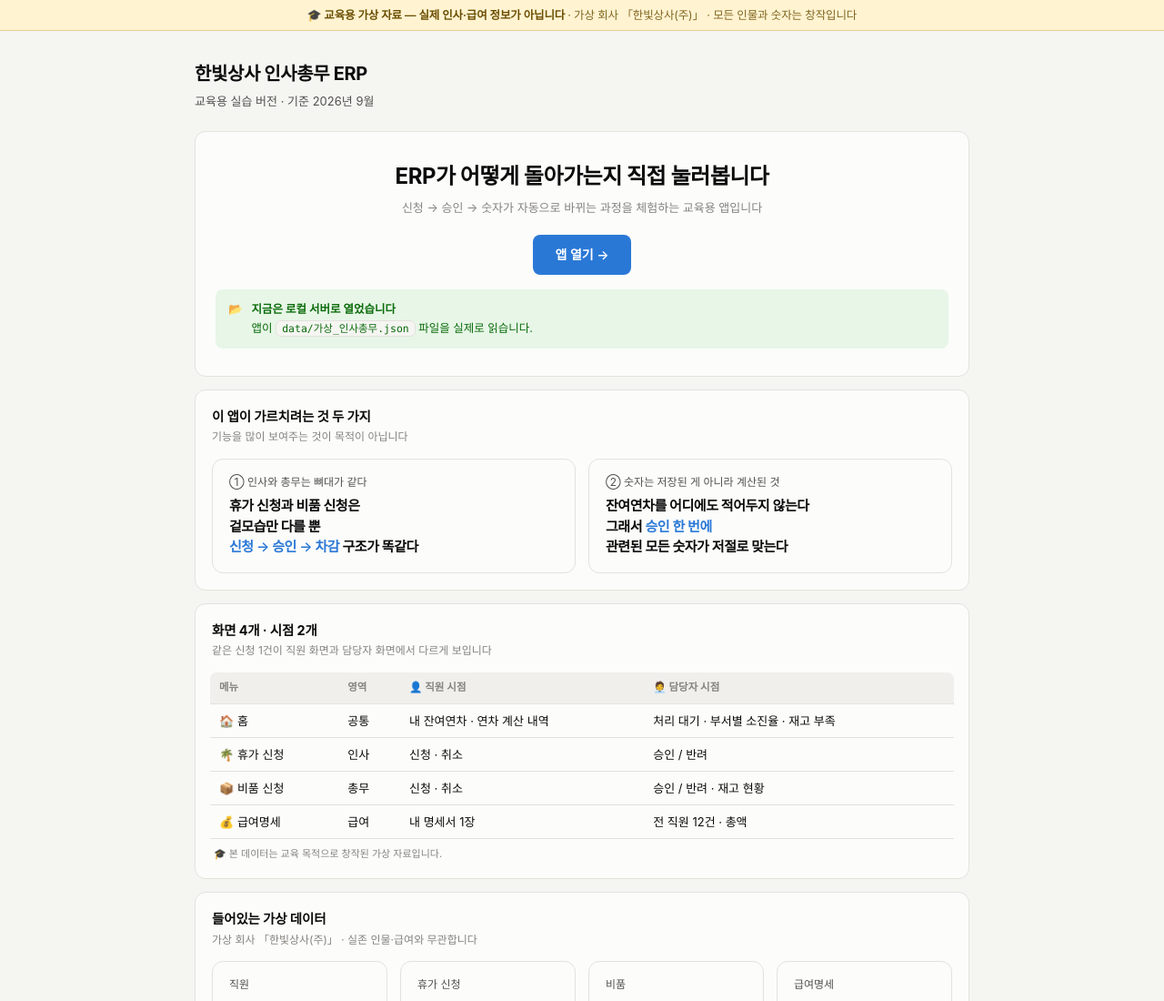
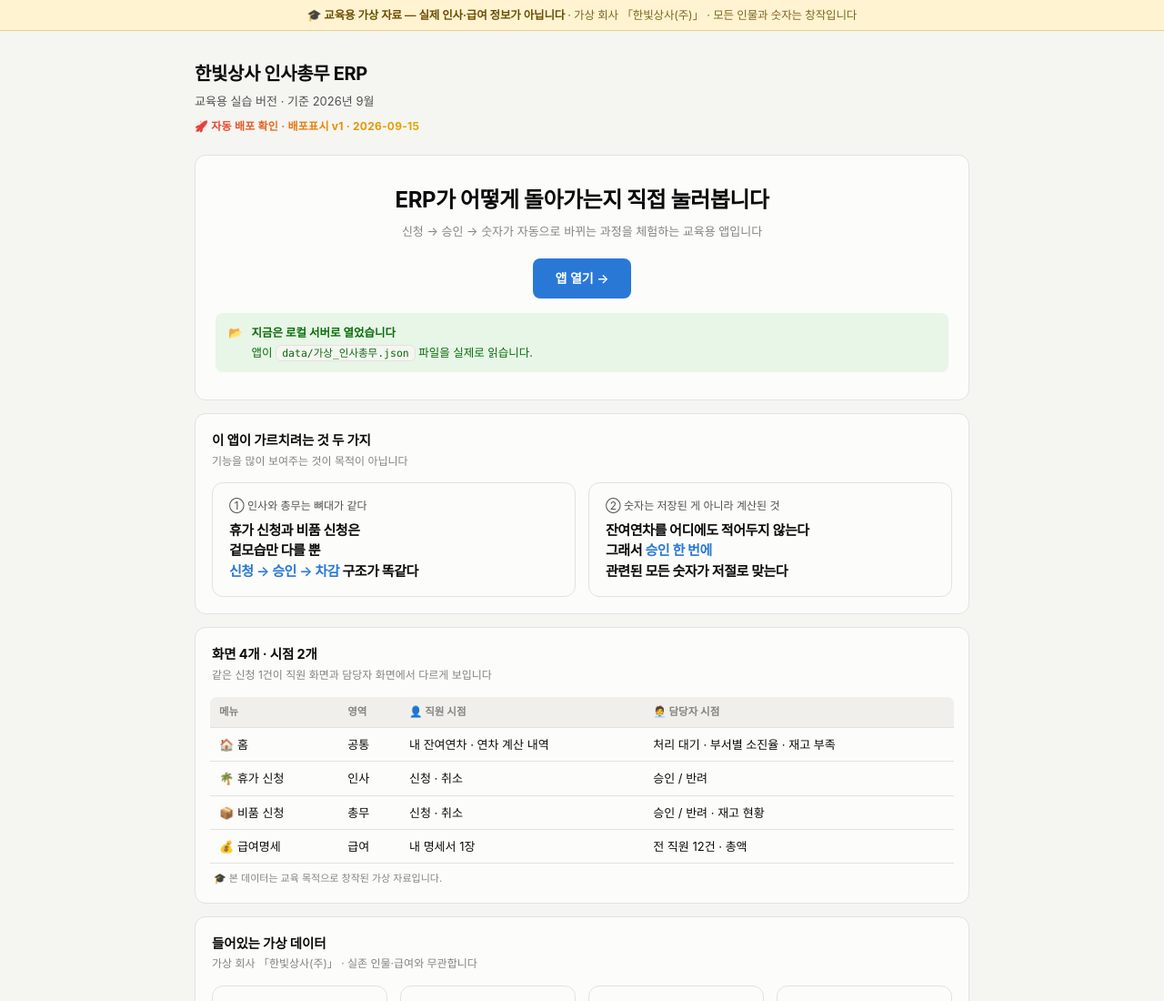
Before and after one commit to sodehdxlawkd/erp_demo, a plain HTML site: page index.html in a window 1280 px wide. Shown: the top 1100 px of the page at 91% size. Drawn offline with Linux system fonts and the light colour scheme.

Commit message:
자동 배포 확인용 표시 추가 (무지개 배지)
git push 하면 버셀에 자동 반영되는지 눈으로 확인하기 위한 표시입니다.
시작 화면 제목 아래 한 줄이며, 확인이 끝나면 지우면 됩니다.

Co-Authored-By: Claude Opus 5 (1M context) <noreply@anthropic.com>

```diff
--- a/index.html
+++ b/index.html
@@ -140,6 +140,15 @@ code{font-family:ui-monospace,"Cascadia Mono",Consolas,monospace;
   <header class="top">
     <h1>한빛상사 인사총무 ERP</h1>
     <p>교육용 실습 버전 · 기준 2026년 9월</p>
+
+    <!-- 🚀 자동 배포 확인용 표시 — git push 하면 이 줄이 인터넷에 자동 반영되는지 보는 용도입니다.
+         확인이 끝나면 이 <p> 한 덩어리만 지우면 됩니다. -->
+    <p id="deploy-badge" style="
+      margin-top:8px; font-size:12px; font-weight:700; letter-spacing:.02em;
+      background:linear-gradient(90deg,#e23b3b,#e8890c,#d8b400,#18a018,#1f7ae0,#5b3bd6,#b33bd6);
+      -webkit-background-clip:text; background-clip:text; color:transparent;">
+      🚀 자동 배포 확인 · 배포표시 v1 · 2026-09-15
+    </p>
   </header>
 
   <!-- ── 시작 ─────────────────────────────────── -->
```
